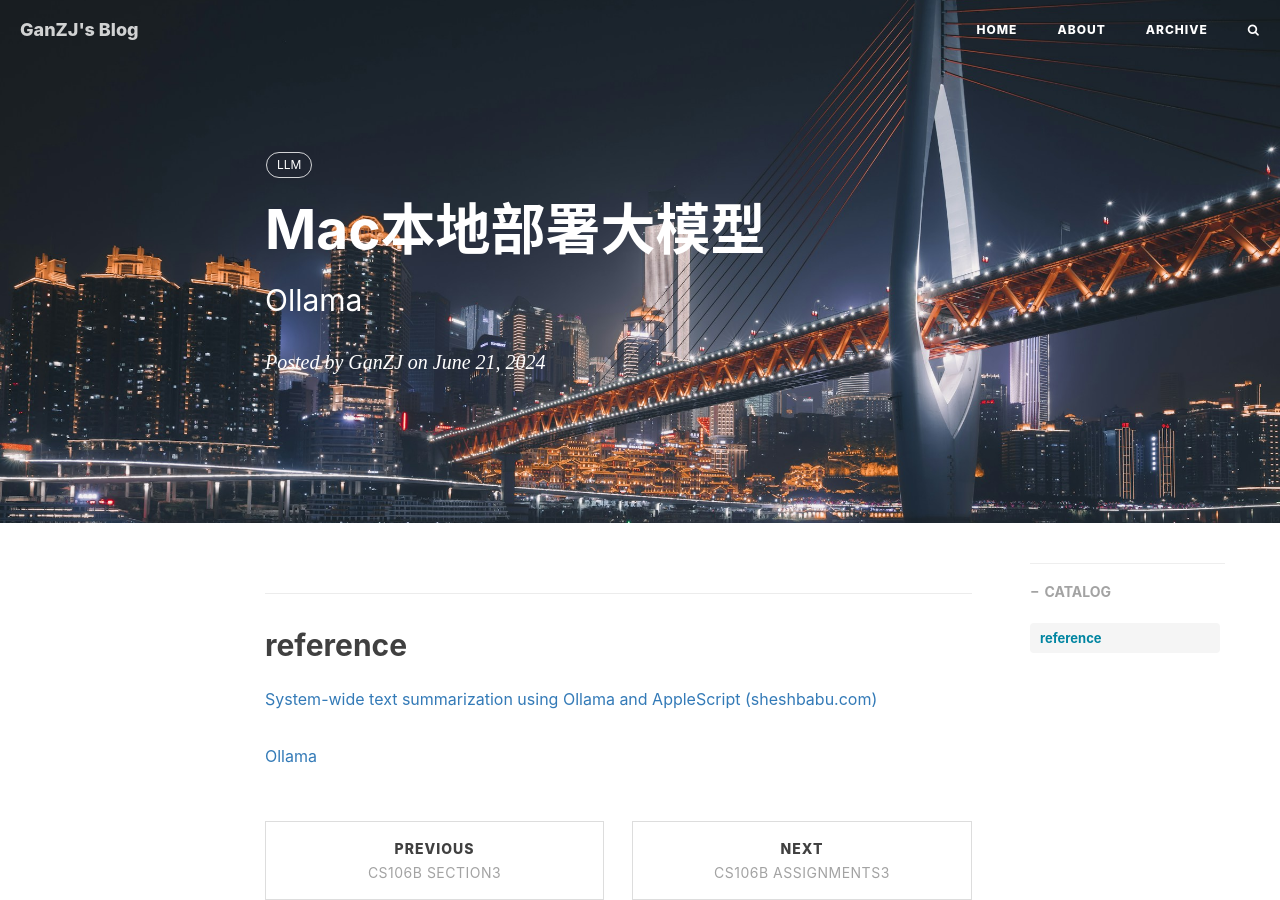
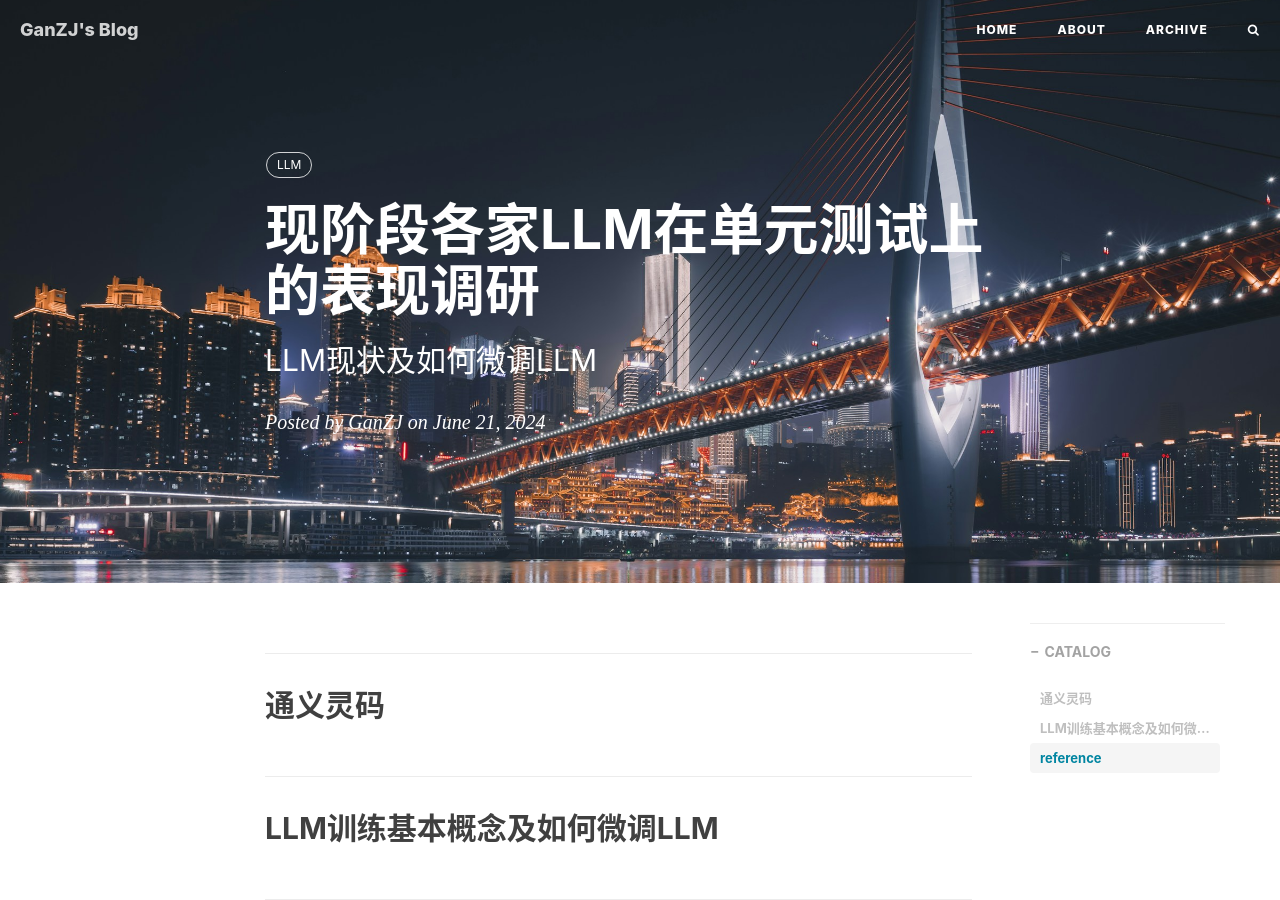
Before and after one commit to Lhrek/Lhrek.github.io, a Jekyll site: the page built from _posts/2024-6-21-llm_in_mac.md, in a window 1280 px wide and 900 px high. Built offline with Jekyll 4.4.1, drawn with Linux system fonts in a browser that asks for light colours; nearby versions of some CDN libraries; comment, search, counter and statistics services are not loaded.

Commit message:
mac commit

```diff
--- a/_posts/2024-6-21-llm_in_mac.md
+++ b/_posts/2024-6-21-llm_in_mac.md
@@ -1,7 +1,7 @@
 ---
 layout:     post
-title:      "Mac本地部署大模型"
-subtitle:   "Ollama"
+title:      "现阶段各家LLM在单元测试上的表现调研"
+subtitle:   "LLM现状及如何微调LLM"
 date:       2024-06-21 10:37:41
 author:     "GanZJ"
 header-img: "img/hyd.jpg"
@@ -12,6 +12,16 @@ tags:
 
 
 
+## 通义灵码
+
+
+
+## LLM训练基本概念及如何微调LLM
+
+
+
+
+
 ## reference
 
 [System-wide text summarization using Ollama and AppleScript (sheshbabu.com)](https://www.sheshbabu.com/posts/system-wide-text-summarization-using-ollama-and-applescript/)
```
Also changed, not shown: _posts/2024-6-30-TIL.md (+2 -0 lines).
